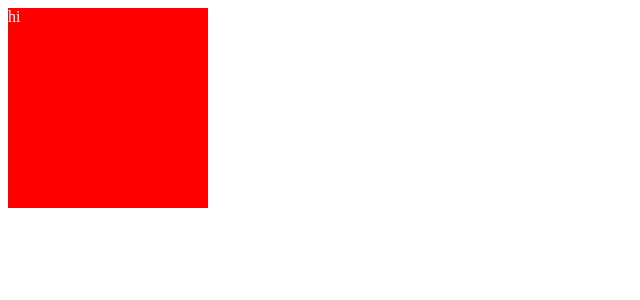
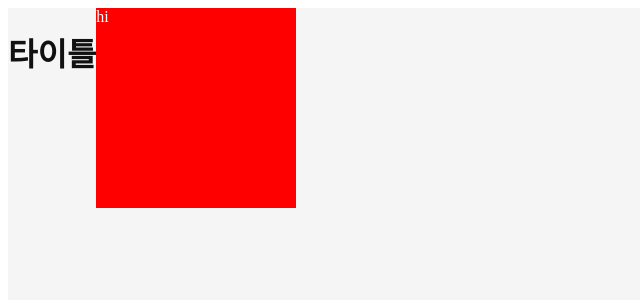
Before and after one commit to EumMericano-Study/react-masterclass, a React (Create React App) app: page / in a window 1280 px wide. Shown: the top 300 px of the page, without its empty margins (0-640 px from the left). Built offline with nearby package versions, Linux system fonts and the light colour scheme.

Commit message:
feat: Set theme provider

```diff
--- a/src/App.js
+++ b/src/App.js
@@ -3,6 +3,7 @@ import styled from "styled-components";
 function App() {
   return (
     <Wrapper>
+      <Title>타이틀</Title>
       <Box>
         <span>hi</span>
       </Box>
@@ -13,7 +14,15 @@ function App() {
 export default App;
 
 const Wrapper = styled.div`
+  width: 100vw;
+  height: 100vh;
+
   display: flex;
+  background-color: ${(props) => props.theme.backgroundColor};
+`;
+
+const Title = styled.h1`
+  color: ${(props) => props.theme.textColor};
 `;
 
 const Box = styled.div`
--- /dev/null
+++ b/src/constants/theme.js
@@ -0,0 +1,9 @@
+export const darkTheme = {
+  textColor: "whitesmoke",
+  backgroundColor: "#111",
+};
+
+export const lightTheme = {
+  textColor: "#111",
+  backgroundColor: "whitesmoke",
+};
--- a/src/index.js
+++ b/src/index.js
@@ -1,10 +1,15 @@
 import React from "react";
 import ReactDOM from "react-dom/client";
+import { ThemeProvider } from "styled-components";
+import { lightTheme, darkTheme } from "../src/constants/theme";
+
 import App from "./App";
 
 const root = ReactDOM.createRoot(document.getElementById("root"));
 root.render(
   <React.StrictMode>
-    <App />
+    <ThemeProvider theme={lightTheme}>
+      <App />
+    </ThemeProvider>
   </React.StrictMode>
 );
```
